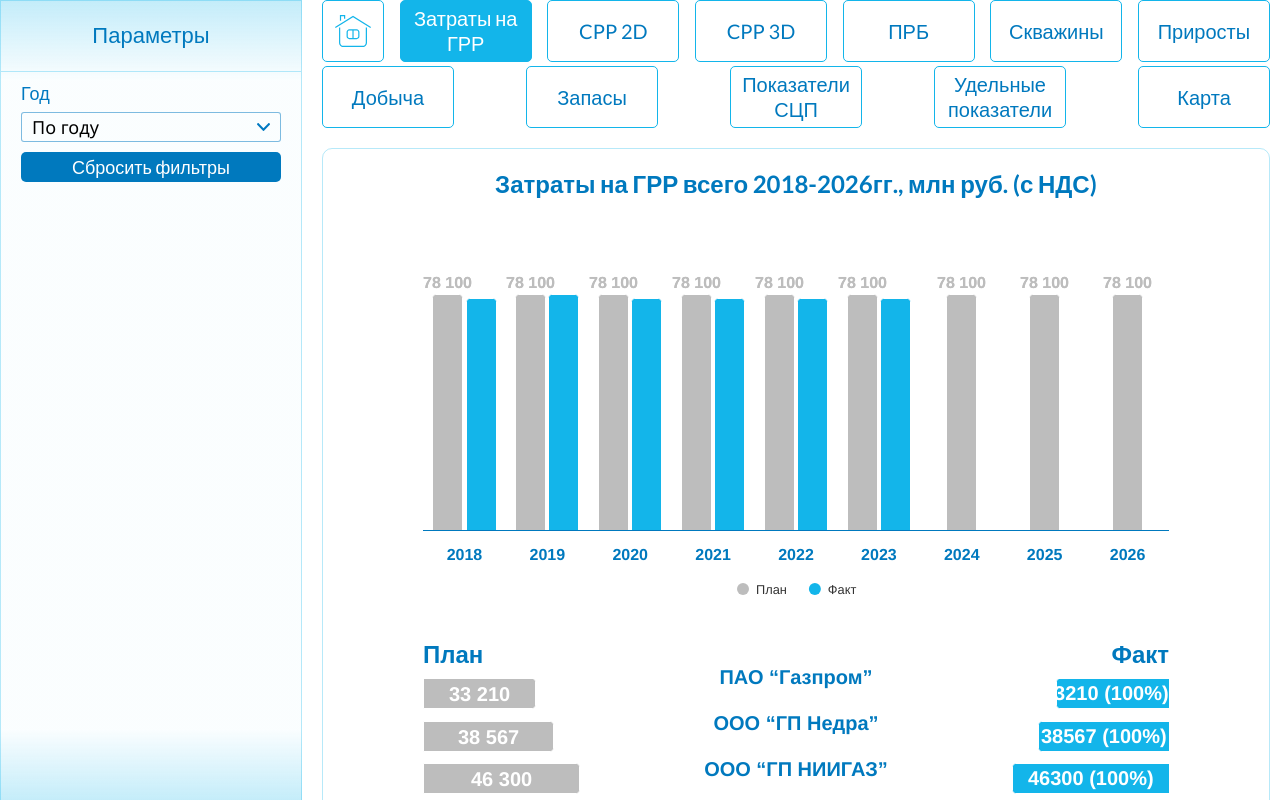
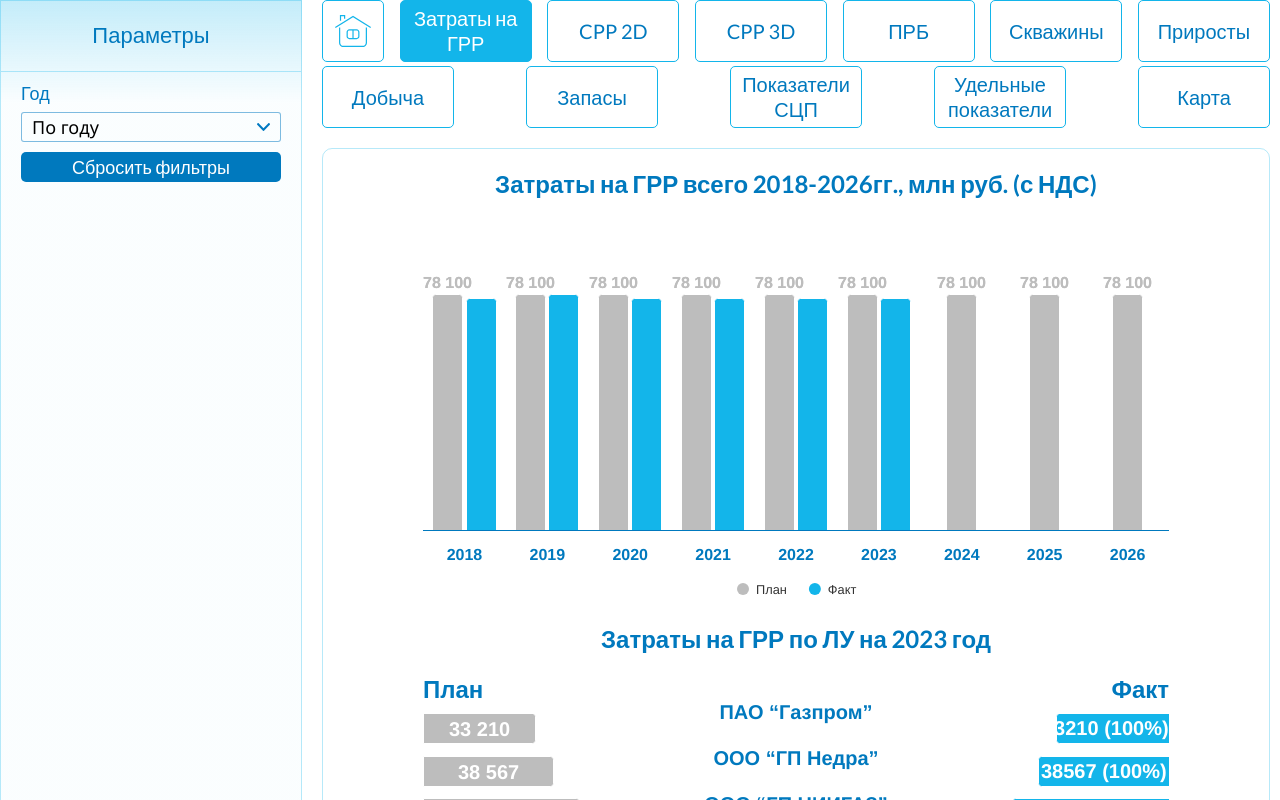
Before and after one commit to 381706-1KolesovaChristina/highcharts, a React (Create React App) app in the folder app/: page /chart1 in a window 1280 px wide. Shown: the top 800 px of the page. Built offline with nearby package versions, Linux system fonts and the light colour scheme.

Commit message:
26/06
height try

```diff
--- a/app/src/App.css
+++ b/app/src/App.css
@@ -9,6 +9,7 @@
 
   margin: 0 10px 0 0;
 
+  height: 100vh;
 
   background-color: #FFFFFF;
 }
--- a/app/src/App.js
+++ b/app/src/App.js
@@ -17,7 +17,6 @@
           <Route path='/chart1' element={<PageGRR data={props.data.pageGRR} />} />
           <Route path='/chart2' element={<PageCPP2D data={props.data.pageCPP2D} />} />
         </Routes>
-        {/* <Charts1 /> */}
       </div>
     </BrowserRouter>
   );
--- a/app/src/components/charts/chartBar/chartBar.jsx
+++ b/app/src/components/charts/chartBar/chartBar.jsx
@@ -1,4 +1,4 @@
-import Highcharts, { color } from 'highcharts'
+import Highcharts from 'highcharts' //, { color }
 import HighchartsReact from 'highcharts-react-official'
 import s from './chartBar.module.css'
 
--- a/app/src/components/charts/chartColumn/chartColumn.jsx
+++ b/app/src/components/charts/chartColumn/chartColumn.jsx
@@ -1,4 +1,4 @@
-import Highcharts, { chart, color } from 'highcharts'
+import Highcharts from 'highcharts' //, { chart, color }
 import HighchartsReact from 'highcharts-react-official'
 import s from './chartColumn.module.css'
 
@@ -8,7 +8,7 @@
             type: 'column',
             //width: 1400,
             //
-            height: 400
+            // height: 400
         },
         credits: {
             enabled: false,
--- a/app/src/components/pages/pageGRR/pageGRR.module.css
+++ b/app/src/components/pages/pageGRR/pageGRR.module.css
@@ -10,7 +10,7 @@
 
     padding: 0 90px;
 
-    height: 100vh;
+    /* height: 100vh; */
 }
 
 .chartOne {
--- a/app/src/components/parametrs/parametrs.module.css
+++ b/app/src/components/parametrs/parametrs.module.css
@@ -12,7 +12,7 @@
 
     /* height: 100%; */
     /* flex-grow: 10; */
-    height: 100vh;
+    height: 100%;
 }
 
 .text {
```
